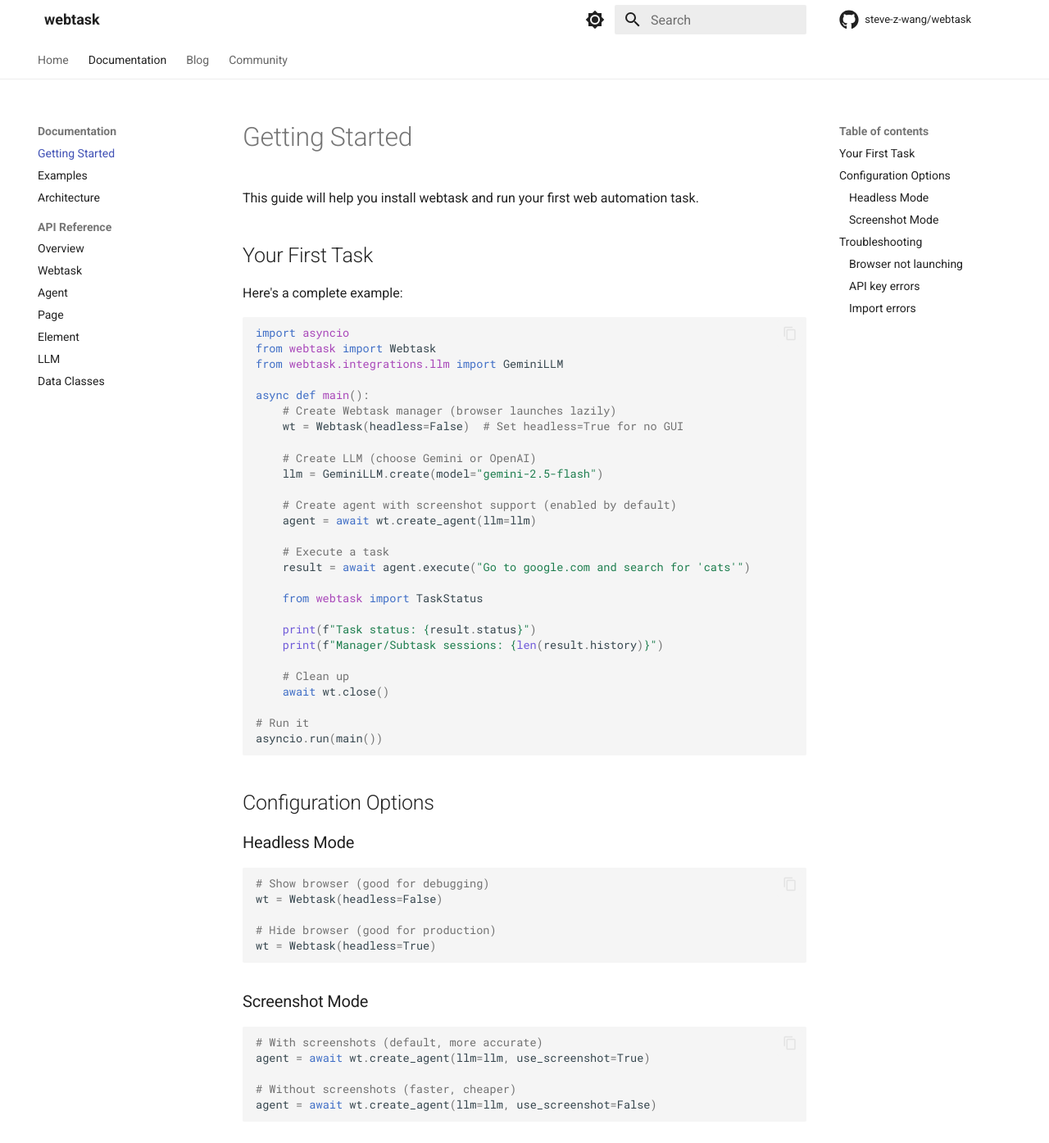
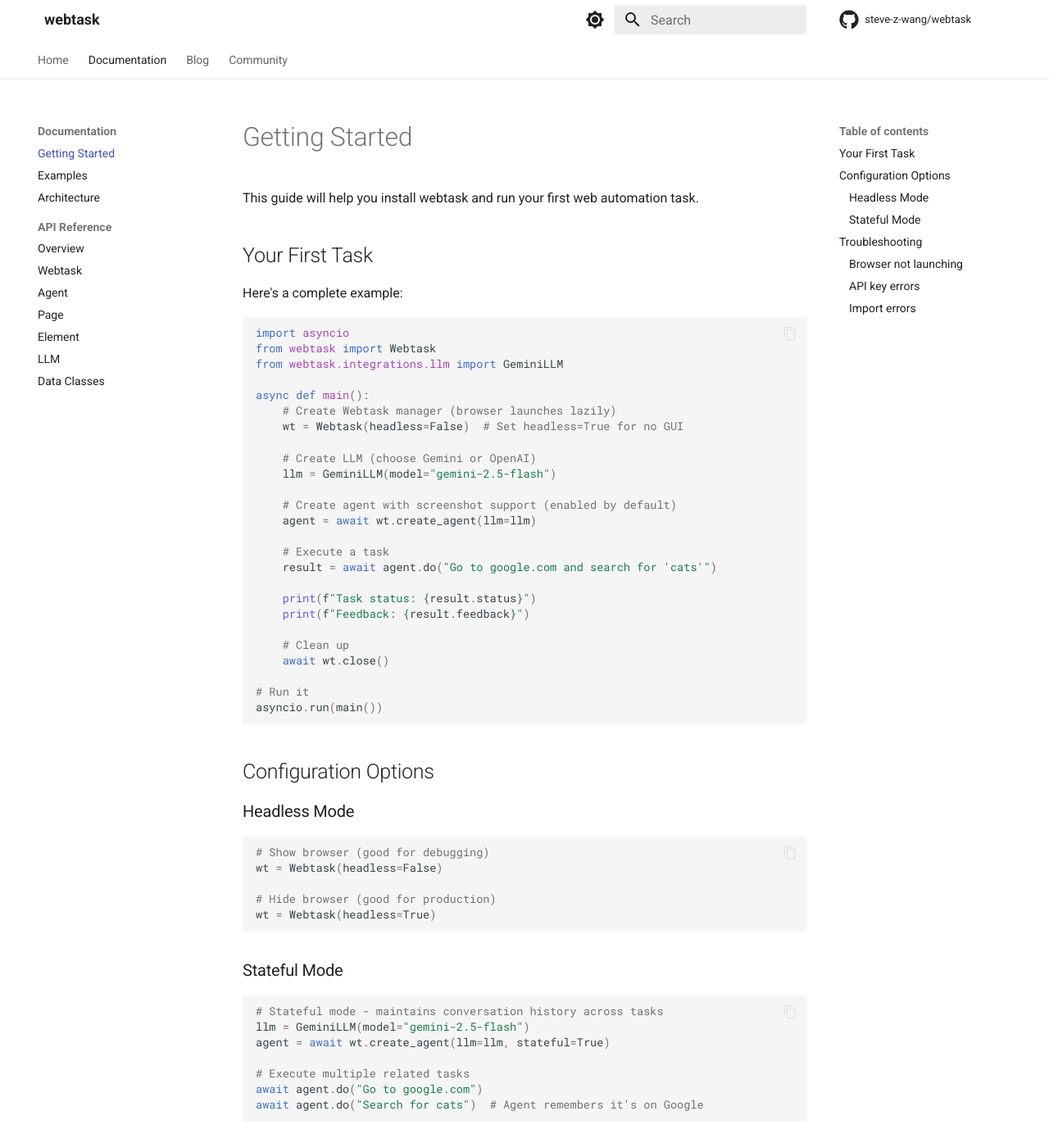
Before and after one commit to steve-z-wang/webtask, an MkDocs documentation site: the page built from docs/getting-started.md, in a window 1280 px wide and 1400 px high. Shown: the top 1395 px of the window at 82% size. Built offline with MkDocs 1.6.1 and Material for MkDocs 9.7.7, drawn with Linux system fonts in a browser that asks for light colours; comment, search, counter and statistics services are not loaded.

Commit message:
Release v0.17.1: Simplify LLM interface and update documentation (#35)
- Remove GeminiLLM.create() factory method, use direct __init__ instead
- Update README to use create_agent_with_browser with Playwright
- Remove "natural language selectors" from description
- Update all examples and docs to use GeminiLLM(model="...")
- Simplify Quick Start example with cleaner formatting
- Update RecordingLLM to match simplified interface

🤖 Generated with [Claude Code](https://claude.com/claude-code)

Co-authored-by: Claude <noreply@anthropic.com>

````diff
--- a/docs/getting-started.md
+++ b/docs/getting-started.md
@@ -18,18 +18,16 @@ async def main():
     wt = Webtask(headless=False)  # Set headless=True for no GUI
 
     # Create LLM (choose Gemini or OpenAI)
-    llm = GeminiLLM.create(model="gemini-2.5-flash")
+    llm = GeminiLLM(model="gemini-2.5-flash")
 
     # Create agent with screenshot support (enabled by default)
     agent = await wt.create_agent(llm=llm)
 
     # Execute a task
-    result = await agent.execute("Go to google.com and search for 'cats'")
-
-    from webtask import TaskStatus
+    result = await agent.do("Go to google.com and search for 'cats'")
 
     print(f"Task status: {result.status}")
-    print(f"Manager/Subtask sessions: {len(result.history)}")
+    print(f"Feedback: {result.feedback}")
 
     # Clean up
     await wt.close()
@@ -51,14 +49,16 @@ wt = Webtask(headless=False)
 wt = Webtask(headless=True)
 ```
 
-### Screenshot Mode
+### Stateful Mode
 
 ```python
-# With screenshots (default, more accurate)
-agent = await wt.create_agent(llm=llm, use_screenshot=True)
+# Stateful mode - maintains conversation history across tasks
+llm = GeminiLLM(model="gemini-2.5-flash")
+agent = await wt.create_agent(llm=llm, stateful=True)
 
-# Without screenshots (faster, cheaper)
-agent = await wt.create_agent(llm=llm, use_screenshot=False)
+# Execute multiple related tasks
+await agent.do("Go to google.com")
+await agent.do("Search for cats")  # Agent remembers it's on Google
 ```
 
 
--- a/pyproject.toml
+++ b/pyproject.toml
@@ -4,7 +4,7 @@ build-backend = "setuptools.build_meta"
 
 [project]
 name = "pywebtask"
-version = "0.17.0"
+version = "0.17.1"
 description = "LLM-powered web automation library with autonomous agents"
 readme = "README.md"
 requires-python = ">=3.10"
--- a/src/webtask/__init__.py
+++ b/src/webtask/__init__.py
@@ -24,7 +24,7 @@ from .llm import (
     ToolResultStatus,
 )
 
-__version__ = "0.17.0"
+__version__ = "0.17.1"
 
 __all__ = [
     # Manager
````
Also changed, not shown: README.md (+8 -16 lines), docs/index.md (+6 -8 lines), 6 other files.
